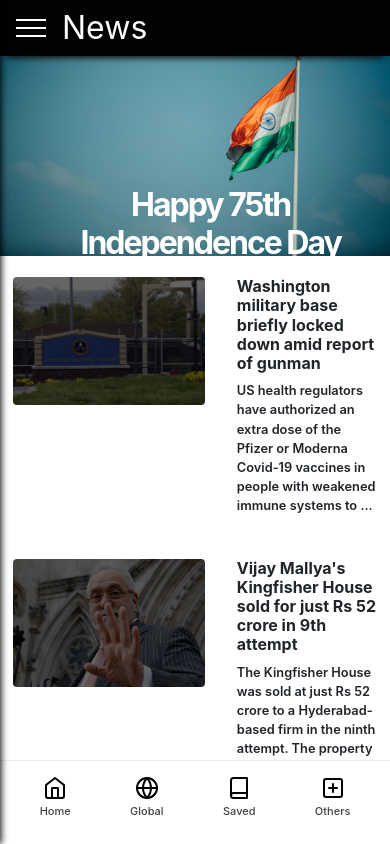
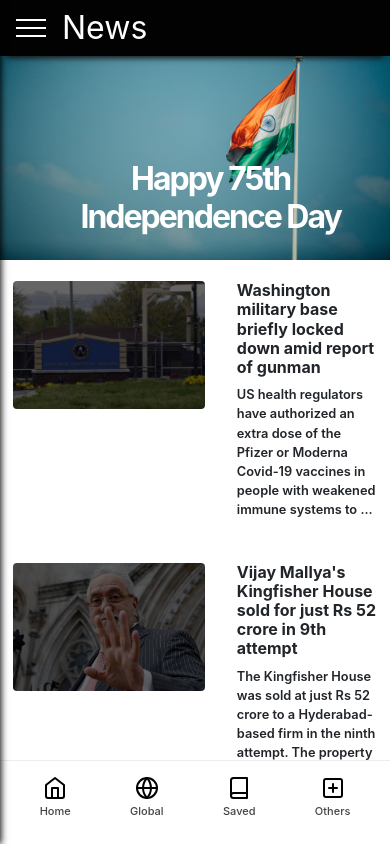
Before and after one commit to abhishekanimatron/olds, a React (Create React App) app: page / in a window 390 px wide. Shown: the top 844 px of the page. Built offline with nearby package versions, Linux system fonts and the light colour scheme.

Commit message:
UI changes fixed overflow issue in category pages

```diff
--- a/src/components/Banner/Banner.css
+++ b/src/components/Banner/Banner.css
@@ -1,8 +1,9 @@
 .banner-wrap img {
   width: 100%;
-  height: 16rem;
+  height: 100%;
+  -o-object-fit: cover;
   object-fit: cover;
-  object-position: center;
+  background:  #232a34;
 }
 
 .banner-wrap .banner-title {
@@ -15,11 +16,31 @@
   letter-spacing: -2px;
   font-weight: 700;
   background-color: transparent;
+  z-index: 3;
+  max-width:  1200px;
+  position: absolute;
+  padding: 8px 24px;
+  display: flex;
+  flex-direction: column;
+  align-items: center;
 }
 
 @media (max-width: 768px) {
   .banner-wrap .banner-title {
-    top: 22%;
-    font-size: 2rem;
+    color: #fff;
+    font-size: 48px;
+    text-align: center;
   }
 }
+
+
+@media screen and (max-width: 768px){
+  .banner-wrap .banner-title {
+  font-size: 40px;
+  }
+}
+@media screen and (max-width: 480px){
+  .banner-wrap .banner-title {
+    font-size: 32px;
+    }
+}
--- a/src/components/CategoryCard/CategoryCard.js
+++ b/src/components/CategoryCard/CategoryCard.js
@@ -2,8 +2,10 @@ import "./CategoryCard.css";
 
 export default function CategoryCard() {
   return (
-    <div className="card-wrap">
-      <div className="category-card">
+    <div style={{overflowX:'hidden',marginRight:'0.5rem'}}>
+    <div className="card-wrap container">
+    <div class="row row-cols-2">
+      <div className="category-card col">
         <img
           src="/images/categories/b.jpg"
           class="card-image"
@@ -11,7 +13,7 @@ export default function CategoryCard() {
         />
         <h3 class="card-title">Business</h3>
       </div>
-      <div className="category-card">
+      <div className="category-card col">
         <img
           src="/images/categories/e.jfif"
           class="card-image"
@@ -19,7 +21,7 @@ export default function CategoryCard() {
         />
         <h3 class="card-title">Entertainment</h3>
       </div>
-      <div className="category-card">
+      <div className="category-card col">
         <img
           src="/images/categories/p.jfif"
           class="card-image"
@@ -27,7 +29,7 @@ export default function CategoryCard() {
         />
         <h3 class="card-title">Politics</h3>
       </div>
-      <div className="category-card">
+      <div className="category-card col">
         <img
           src="/images/categories/spo.jfif"
           class="card-image"
@@ -43,7 +45,7 @@ export default function CategoryCard() {
         />
         <h3 class="card-title">Technology</h3>
       </div>
-      <div className="category-card">
+      <div className="category-card col">
         <img
           src="/images/categories/fa.jfif"
           class="card-image"
@@ -51,6 +53,8 @@ export default function CategoryCard() {
         />
         <h3 class="card-title">Fashion</h3>
       </div>
+      </div>
+    </div>
     </div>
   );
 }
--- a/src/components/NewsCard/NewsCards.js
+++ b/src/components/NewsCard/NewsCards.js
@@ -42,6 +42,7 @@ export default function NewsCards() {
           </p>
         </div>
       </div>
+      <div style={{marginBottom:"15vh"}}/>
     </div>
   );
 }
```
